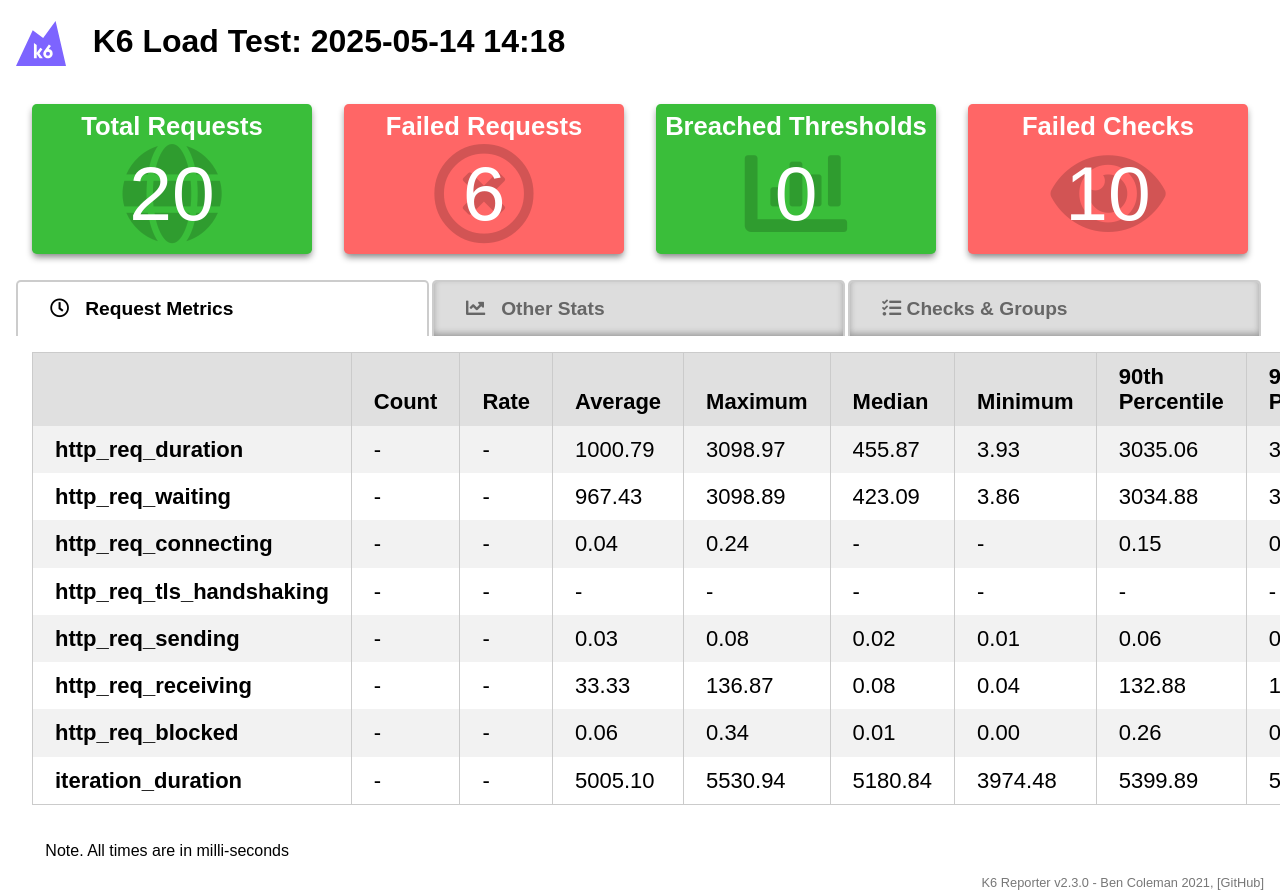
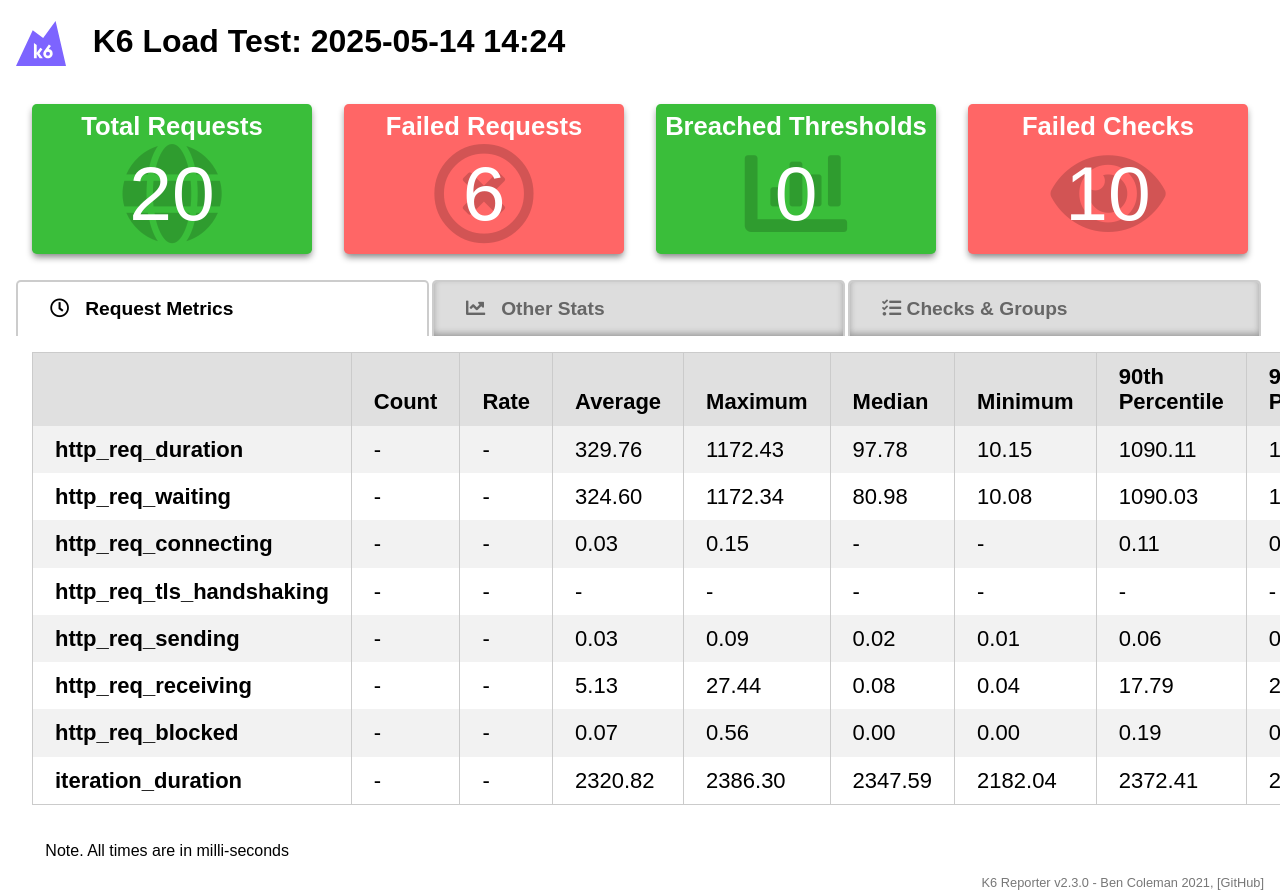
Before and after one commit to testing-organization-jcayllahua/library-mono-repo, a plain HTML site: page index.html in a window 1280 px wide. Shown: the top 892 px of the page. Drawn offline with nearby package versions, Linux system fonts and the light colour scheme.

Commit message:
deploy: c8aefd437b56e4af5a7f3c8df9cdc105d320015d

```diff
--- a/index.html
+++ b/index.html
@@ -9,7 +9,7 @@
     <link rel="shortcut icon" href="https://raw.githubusercontent.com/benc-uk/k6-reporter/main/assets/icon.png" type="image/png">
 
     <meta name="viewport" content="width=device-width, initial-scale=1.0" />
-    <title>K6 Load Test: 2025-05-14 14:18</title>
+    <title>K6 Load Test: 2025-05-14 14:24</title>
     <style>
       body {
         margin: 1rem;
@@ -138,7 +138,7 @@
   <body>
     <h1>
       <svg style="vertical-align:middle" width="50" height="45" viewBox="0 0 50 45" fill="none" class="footer-module--logo--_lkxx"><path d="M31.968 34.681a2.007 2.007 0 002.011-2.003c0-1.106-.9-2.003-2.011-2.003a2.007 2.007 0 00-2.012 2.003c0 1.106.9 2.003 2.012 2.003z" fill="#7D64FF"></path><path d="M39.575 0L27.154 16.883 16.729 9.31 0 45h50L39.575 0zM23.663 37.17l-2.97-4.072v4.072h-2.751V22.038l2.75 1.989v7.66l3.659-5.014 2.086 1.51-3.071 4.21 3.486 4.776h-3.189v.001zm8.305.17c-2.586 0-4.681-2.088-4.681-4.662 0-1.025.332-1.972.896-2.743l4.695-6.435 2.086 1.51-2.239 3.07a4.667 4.667 0 013.924 4.6c0 2.572-2.095 4.66-4.681 4.66z" fill="#7D64FF"></path></svg>
-      &nbsp; K6 Load Test: 2025-05-14 14:18
+      &nbsp; K6 Load Test: 2025-05-14 14:24
     </h1>
 
     <div class="row">
@@ -202,27 +202,27 @@
 
 
 
-                  <td class="">1000.79</td>
+                  <td class="">329.76</td>
 
 
 
-                  <td class="">3098.97</td>
+                  <td class="">1172.43</td>
 
 
 
-                  <td class="">455.87</td>
+                  <td class="">97.78</td>
 
 
 
-                  <td class="">3.93</td>
+                  <td class="">10.15</td>
 
 
 
-                  <td class="">3035.06</td>
+                  <td class="">1090.11</td>
 
 
 
-                  <td class="">3090.78</td>
+                  <td class="">1107.69</td>
 
               </tr>
 
@@ -238,27 +238,27 @@
 
 
 
-                  <td class="">967.43</td>
+                  <td class="">324.60</td>
 
 
 
-                  <td class="">3098.89</td>
+                  <td class="">1172.34</td>
 
 
 
-                  <td class="">423.09</td>
+                  <td class="">80.98</td>
 
 
 
-                  <td class="">3.86</td>
+                  <td class="">10.08</td>
 
 
 
-                  <td class="">3034.88</td>
+                  <td class="">1090.03</td>
 
 
 
-                  <td class="">3090.64</td>
+                  <td class="">1107.54</td>
 
               </tr>
 
@@ -274,11 +274,11 @@
 
 
 
-                  <td class="">0.04</td>
+                  <td class="">0.03</td>
 
 
 
-                  <td class="">0.24</td>
+                  <td class="">0.15</td>
 
 
 
@@ -290,11 +290,11 @@
 
 
 
-                  <td class="">0.15</td>
+                  <td class="">0.11</td>
 
 
 
-                  <td class="">0.18</td>
+                  <td class="">0.11</td>
 
               </tr>
 
@@ -350,7 +350,7 @@
 
 
 
-                  <td class="">0.08</td>
+                  <td class="">0.09</td>
 
 
 
@@ -382,11 +382,11 @@
 
 
 
-                  <td class="">33.33</td>
+                  <td class="">5.13</td>
 
 
 
-                  <td class="">136.87</td>
+                  <td class="">27.44</td>
 
 
 
@@ -398,11 +398,11 @@
 
 
 
-                  <td class="">132.88</td>
+                  <td class="">17.79</td>
 
 
 
-                  <td class="">133.77</td>
+                  <td class="">22.34</td>
 
               </tr>
 
@@ -418,15 +418,11 @@
 
 
 
-                  <td class="">0.06</td>
+                  <td class="">0.07</td>
 
 
 
-                  <td class="">0.34</td>
-
-
-
-                  <td class="">0.01</td>
+                  <td class="">0.56</td>
 
 
 
@@ -434,11 +430,15 @@
 
 
 
-                  <td class="">0.26</td>
+                  <td class="">0.00</td>
 
 
 
-                  <td class="">0.29</td>
+                  <td class="">0.19</td>
+
+
+
+                  <td class="">0.21</td>
 
               </tr>
 
@@ -454,27 +454,27 @@
 
 
 
-                  <td class="">5005.10</td>
+                  <td class="">2320.82</td>
 
 
 
-                  <td class="">5530.94</td>
+                  <td class="">2386.30</td>
 
 
 
-                  <td class="">5180.84</td>
+                  <td class="">2347.59</td>
 
 
 
-                  <td class="">3974.48</td>
+                  <td class="">2182.04</td>
 
 
 
-                  <td class="">5399.89</td>
+                  <td class="">2372.41</td>
 
 
 
-                  <td class="">5465.41</td>
+                  <td class="">2379.36</td>
 
               </tr>
 
@@ -510,14 +510,14 @@
               <h4>Iterations</h4>
               <i class="fas fa-redo icon"></i>
               <div class="row"><div>Total</div><div>5</div></div>
-              <div class="row"><div>Rate</div><div>0.90/s</div></div>
+              <div class="row"><div>Rate</div><div>2.09/s</div></div>
             </div>
 
 
           <div class="box metricbox">
             <h4>Virtual Users</h4>
             <i class="fas fa-user icon"></i>
-            <div class="row"><div>Min</div><div>4</div></div>
+            <div class="row"><div>Min</div><div>5</div></div>
             <div class="row"><div>Max</div><div>5</div></div>
           </div>
         </div>
@@ -527,7 +527,7 @@
             <h4>Requests</h4>
             <i class="fas fa-globe icon"></i>
             <div class="row"><div>Total</div><div>20</div></div>
-            <div class="row"><div>Rate</div><div>3.62/s</div></div>
+            <div class="row"><div>Rate</div><div>8.38/s</div></div>
           </div>
 
           <div class="box metricbox">
```
